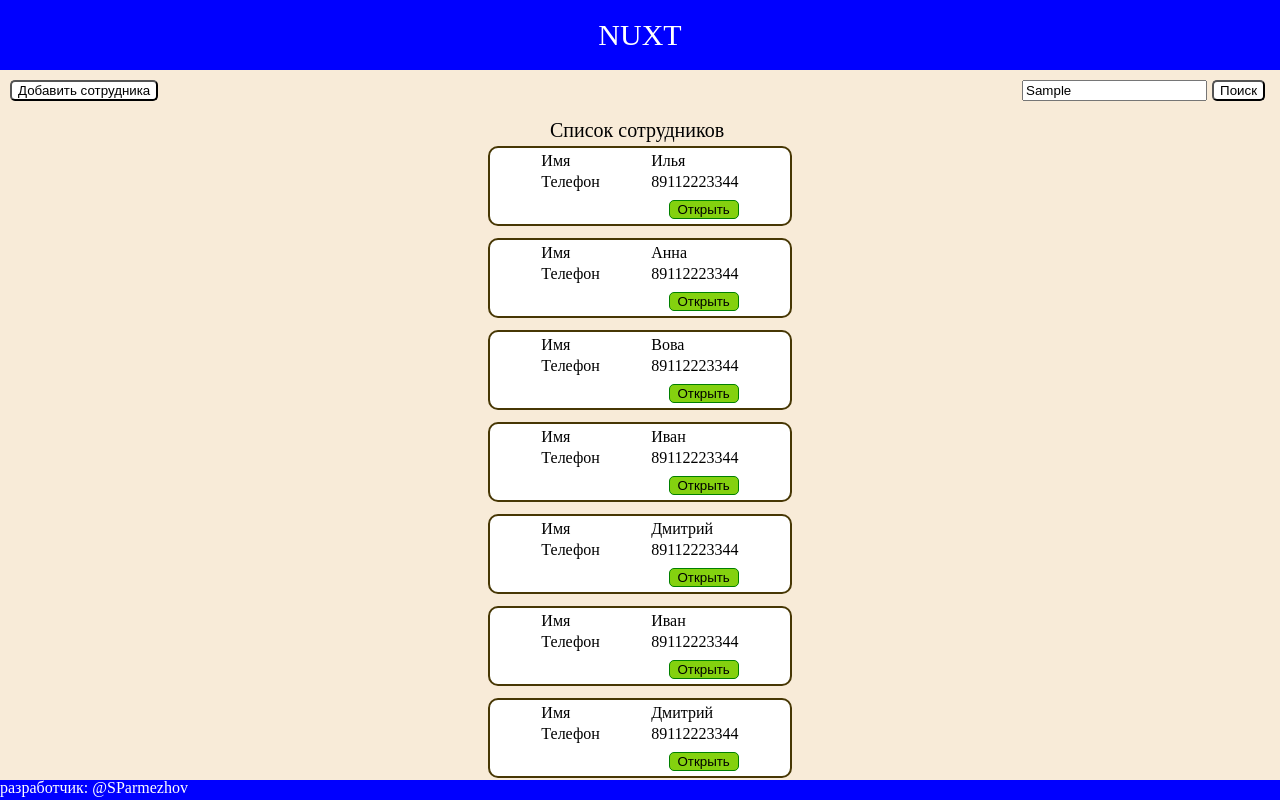
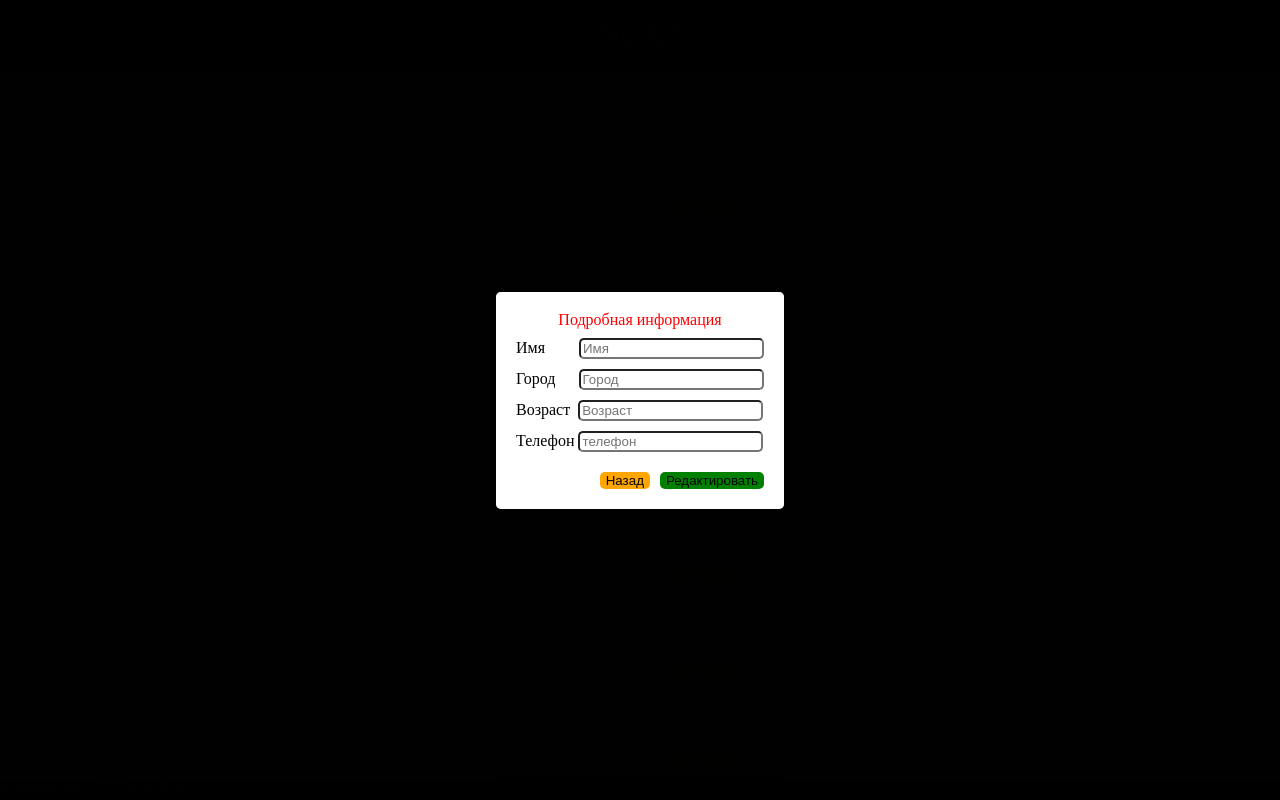
Before and after one commit to ParmezhovSergey/nuxt, a Nuxt app: page / in a window 1280 px wide. Both pictures are taken after typing "Sample" into the empty fields and a click on the button "Добавить сотрудника". Built offline with nearby package versions, Linux system fonts and the light colour scheme.

Commit message:
добавление сотрудника

```diff
--- a/components/UserFilter.vue
+++ b/components/UserFilter.vue
@@ -1,16 +1,33 @@
 <template>
   <div class="page">
     <div class="add">
-      <button class="addBtn">Добавить сотрудника</button>
+      <button class="addBtn" @click="setOpen">Добавить сотрудника</button>
     </div>
     <div class="search">
       <input type="text" placeholder="поиск..." />
       <button class="btn">Поиск</button>
     </div>
   </div>
+  <div v-if="isOpen === true">
+    <UserInfo @back="setClose" />
+  </div>
 </template>
 
-<script setup lang="ts"></script>
+<script setup lang="ts">
+const usersStore = useUsersStore();
+const isOpen = useState("myBoolean", () => false);
+
+const setOpen = () => {
+  isOpen.value = true;
+  usersStore.newUser = {}
+  usersStore.isOpen = false
+};
+
+const setClose = () => {
+  isOpen.value = false;
+};
+
+</script>
 
 <style scoped>
 .page {
--- a/components/UserInfo.vue
+++ b/components/UserInfo.vue
@@ -40,7 +40,7 @@
       </div>
       <div class="btn">
         <button class="btnBack" @click="$emit('back')">Назад</button>
-        <button class="btnSave" @click="$emit('back')">Редактировать</button>
+        <button class="btnSave" @click="$emit('back'), changeUser(newUser)">Редактировать</button>
       </div>
     </div>
   </div>
@@ -50,7 +50,16 @@
 const usersStore = useUsersStore();
 const target = {};
 const newObject = { ...target, ...usersStore.newUser };
-const newUser = ref<IUserId>(newObject);
+const newUser = ref<IUser>(newObject);
+
+const changeUser = (newUser: IUser) => {
+  if(usersStore.isOpen === true){
+    usersStore.changeUsers(newUser);
+  } else {
+    usersStore.addUser(newUser)
+  }
+
+};
 </script>
 
 <style scoped>
--- a/components/UserItem.vue
+++ b/components/UserItem.vue
@@ -31,7 +31,7 @@
 
 const setOpen = () => {
   isOpen.value = true;
-  usersStore.addUser(props.user.id)
+  usersStore.openUser(props.user.id)
   console.log("user", props.user.id);
 };
 const setClose = () => {
--- a/stores/usersStore.ts
+++ b/stores/usersStore.ts
@@ -8,17 +8,18 @@
   city: string;
   phone: number | null;
 }
-export interface IUserId {
-  id?: number | null | undefined;
-  name?: string | undefined;
-  age?: number | null | undefined;
-  city?: string | undefined;
-  phone?: number | null | undefined;
-}
+// export interface IUserId {
+//   id?: number | null | undefined;
+//   name?: string | undefined;
+//   age?: number | null | undefined;
+//   city?: string | undefined;
+//   phone?: number | null | undefined;
+// }
 
 interface initialState {
   users: Array<IUser>;
-  newUser: IUserId | undefined;
+  newUser: any;
+  isOpen: boolean;
   searchQuery: string;
 }
 
@@ -32,6 +33,7 @@
       city: "",
       phone: null,
     },
+    isOpen: false,
     searchQuery: "",
   }),
 
@@ -43,9 +45,26 @@
       this.users = settings.users;
     },
 
-    addUser(id: number) {
+    openUser(id: number) {
       const userId = this.users.find((item) => item.id === id);
       this.newUser = userId;
+      this.isOpen = true
+
     },
+
+    changeUsers(newUser: IUser) {
+      const newUsers = this.users.map((obj) => {
+        if (obj.id === newUser.id) {
+          return newUser;
+        }
+        return obj;
+      });
+      this.users = newUsers;
+    },
+
+    addUser(newUser: IUser){
+      this.users.push(newUser)
+      console.log('users', this.users)
+    }
   },
 });
```
